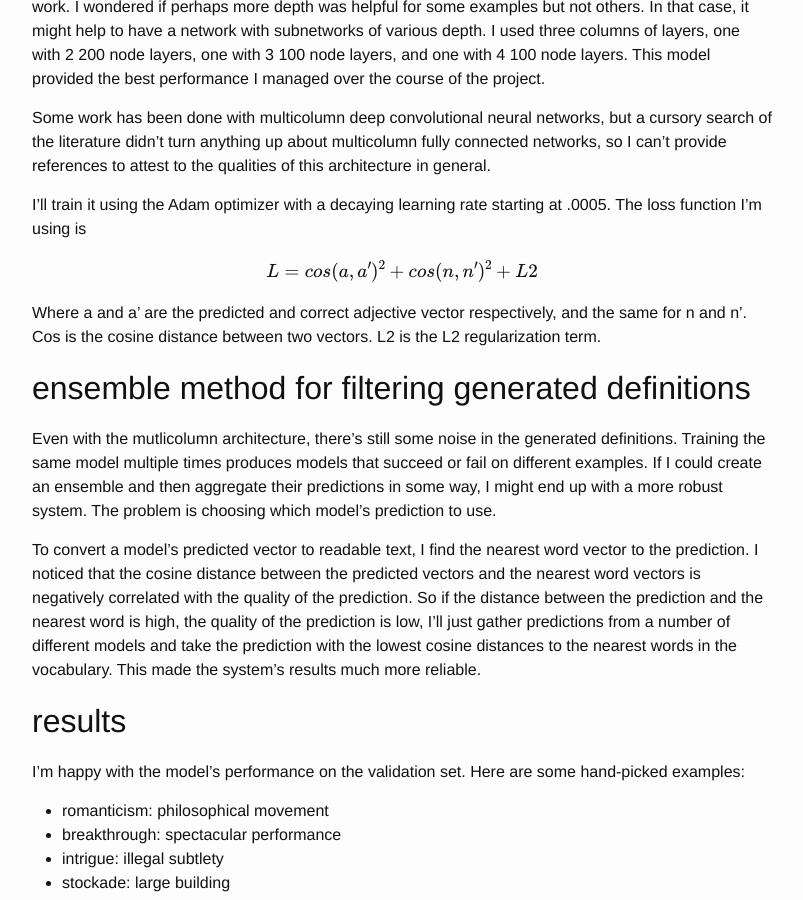
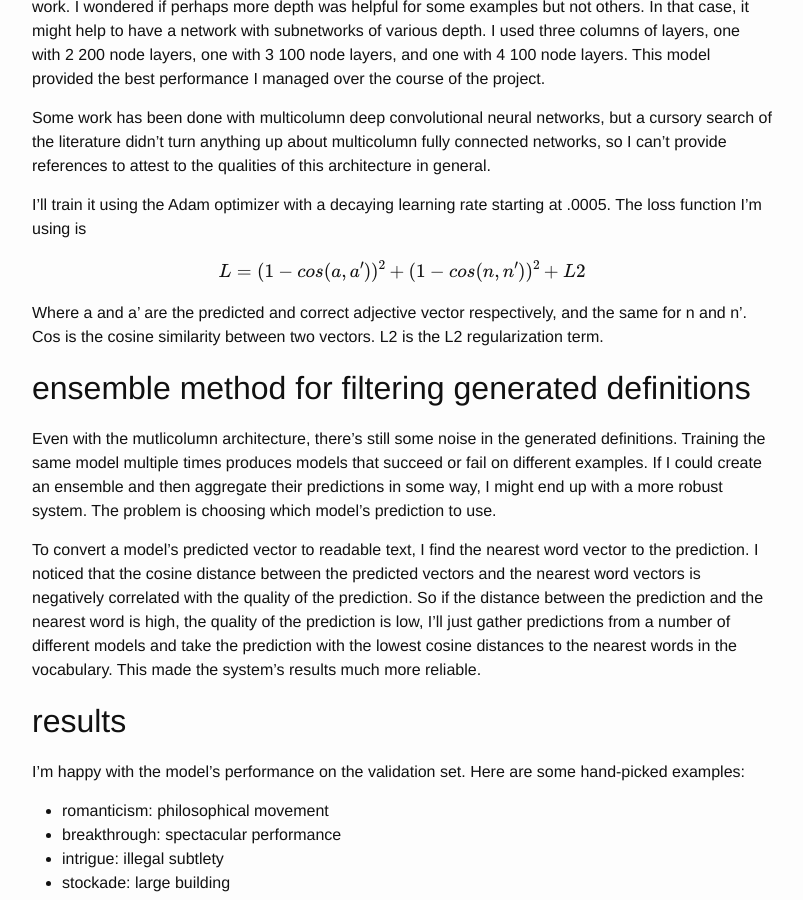
Before and after one commit to IJDykeman/ijdykeman.github.io, a Jekyll site: the page built from _posts/2016-10-29-simple_definitions.markdown, in a window 1280 px wide and 900 px high, scrolled down 1662 px. Shown: the whole window, without its empty margins (238-1041 px from the left). Built offline with Jekyll 4.4.1, drawn with Linux system fonts in a browser that asks for light colours; formulas are drawn with MathJax 3.

Commit message:
autocommit of a content change

```diff
--- a/_posts/2016-10-29-simple_definitions.markdown
+++ b/_posts/2016-10-29-simple_definitions.markdown
@@ -39,9 +39,9 @@ Some work has been done with multicolumn deep convolutional neural networks, but
 
 I’ll train it using the Adam optimizer with a decaying learning rate starting at .0005.  The loss function I’m using is
 
-$$L = cos(a, a’)^2 + cos(n, n’)^2 + L2$$
+$$L = (1-cos(a, a’))^2 + (1-cos(n, n’))^2 + L2$$
 
-Where a and a’ are the predicted and correct adjective vector respectively, and the same for n and n’.  Cos is the cosine distance between two vectors.  L2 is the L2 regularization  term.
+Where a and a’ are the predicted and correct adjective vector respectively, and the same for n and n’.  Cos is the cosine similarity between two vectors.  L2 is the L2 regularization  term.
 
 ## ensemble method for filtering generated definitions
 
```
